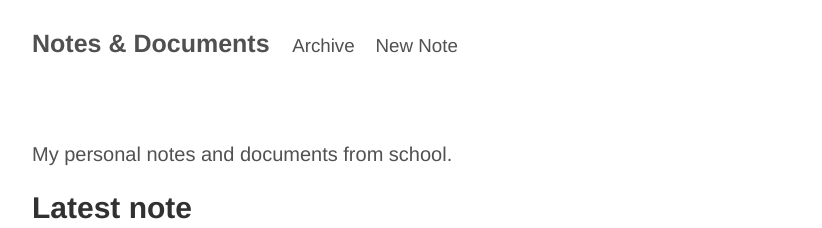
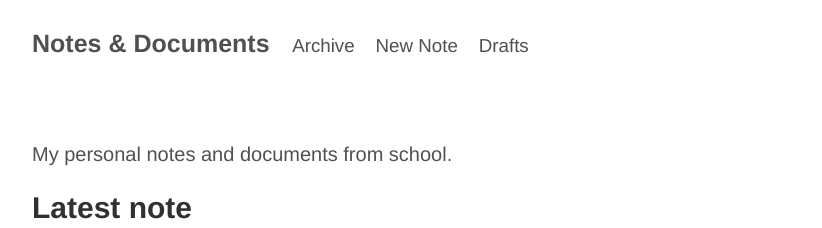
Before and after one commit to alex-esc/notes, a Jekyll site: the page built from index.md, in a window 1280 px wide. Shown: the top 228 px of the page, without its empty margins (228-1050 px from the left). Built offline with Jekyll 4.4.1, drawn with Linux system fonts in a browser that asks for light colours.

Commit message:
Update default.html

```diff
--- a/_layouts/default.html
+++ b/_layouts/default.html
@@ -18,6 +18,9 @@
      <small>
        &nbsp;&nbsp;&nbsp;<a href="https://github.com/alex-esc/notes/new/master/_posts">New Note</a>
      </small>
+<small>
+       &nbsp;&nbsp;&nbsp;<a href=" {{ site.doclist }}">Drafts</a>
+</small>
    </h3>
 </header>
 
```
